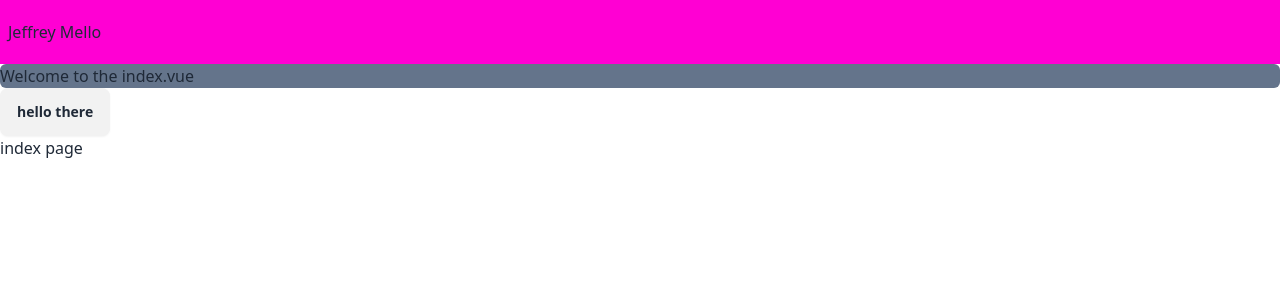
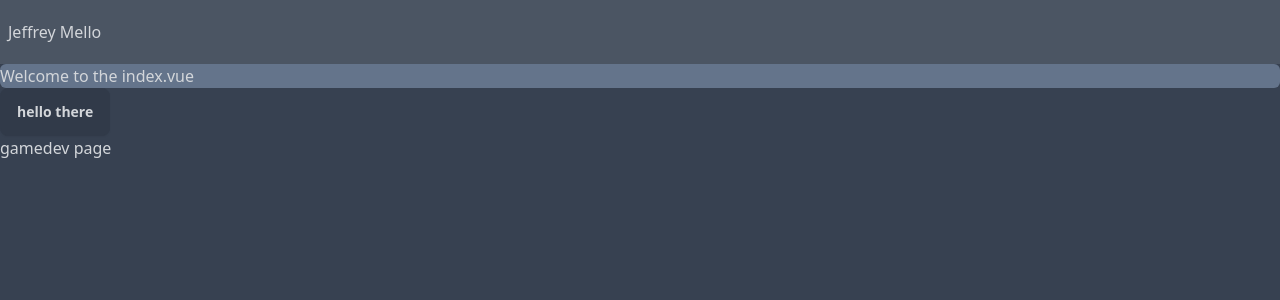
Before and after one commit to melloCoding/mellocoding.github.com, a Nuxt app: page / in a window 1280 px wide. Shown: the top 300 px of the page. Built offline with nearby package versions, Linux system fonts and the light colour scheme.

Commit message:
new file:   components/AppHeader.vue 	modified:   pages/gamedev.vue 	modified:   pages/index.vue 	modified:   tailwind.config.js

```diff
--- /dev/null
+++ b/components/AppHeader.vue
@@ -0,0 +1,3 @@
+<template>
+    <nav class="navbar bg-secondary"><NuxtLink to="/">Jeffrey Mello</NuxtLink></nav>
+</template>
--- a/pages/gamedev.vue
+++ b/pages/gamedev.vue
@@ -1,3 +1,4 @@
 <template>
+    <AppHeader />
     <h1>Hello there this is the game dev</h1>
 </template>
--- a/pages/index.vue
+++ b/pages/index.vue
@@ -1,11 +1,12 @@
 <template>
-    <nav class="navbar bg-secondary"><NuxtLink to="/">Jeffrey Mello</NuxtLink></nav>
+  <div class="h-screen bg-base-100">
+    <AppHeader />
     <div>
      <h1 class="bg-slate-500 rounded-md">Welcome to the index.vue</h1>
     </div>
-    <button class="btn">hello there</button>
+    <NuxtLink to="/gamedev"><button class="btn">hello there</button></NuxtLink>
     <ul>
-     <li><NuxtLink to="/gamedev">index page</NuxtLink></li>
+     <li><NuxtLink to="/gamedev">gamedev page</NuxtLink></li>
     </ul>
-
+  </div>
   </template>
--- a/tailwind.config.js
+++ b/tailwind.config.js
@@ -4,5 +4,31 @@ export default {
   theme: {
     extend: {},
   },
+  daisyui: {
+    themes: [
+      {
+        mytheme: {
+
+"primary": "#6b7280",
+
+"secondary": "#4b5563",
+
+"accent": "#f97316",
+
+"neutral": "#565c67",
+
+"base-100": "#374151",
+
+"info": "#67e8f9",
+
+"success": "#00ff00",
+
+"warning": "#fbbf24",
+
+"error": "#ff0000",
+          },
+        },
+      ],
+    },
   plugins: [require('daisyui'),],
 }
```
